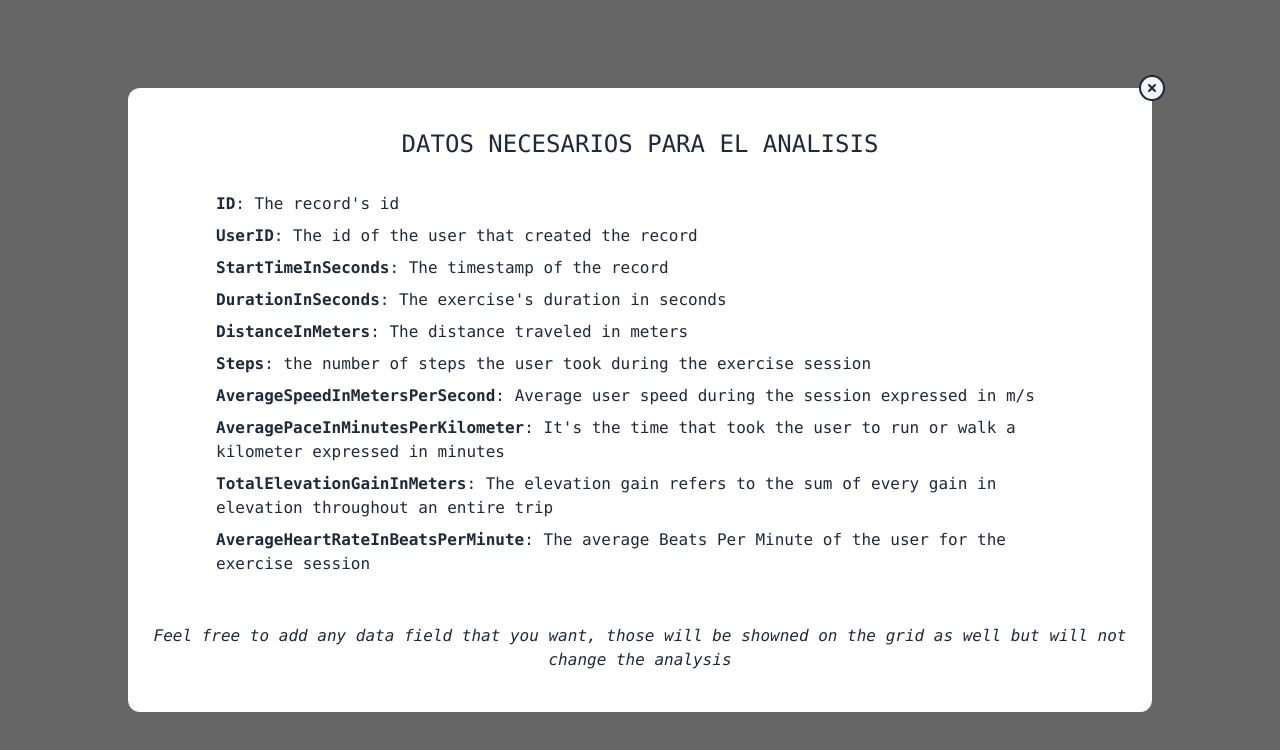
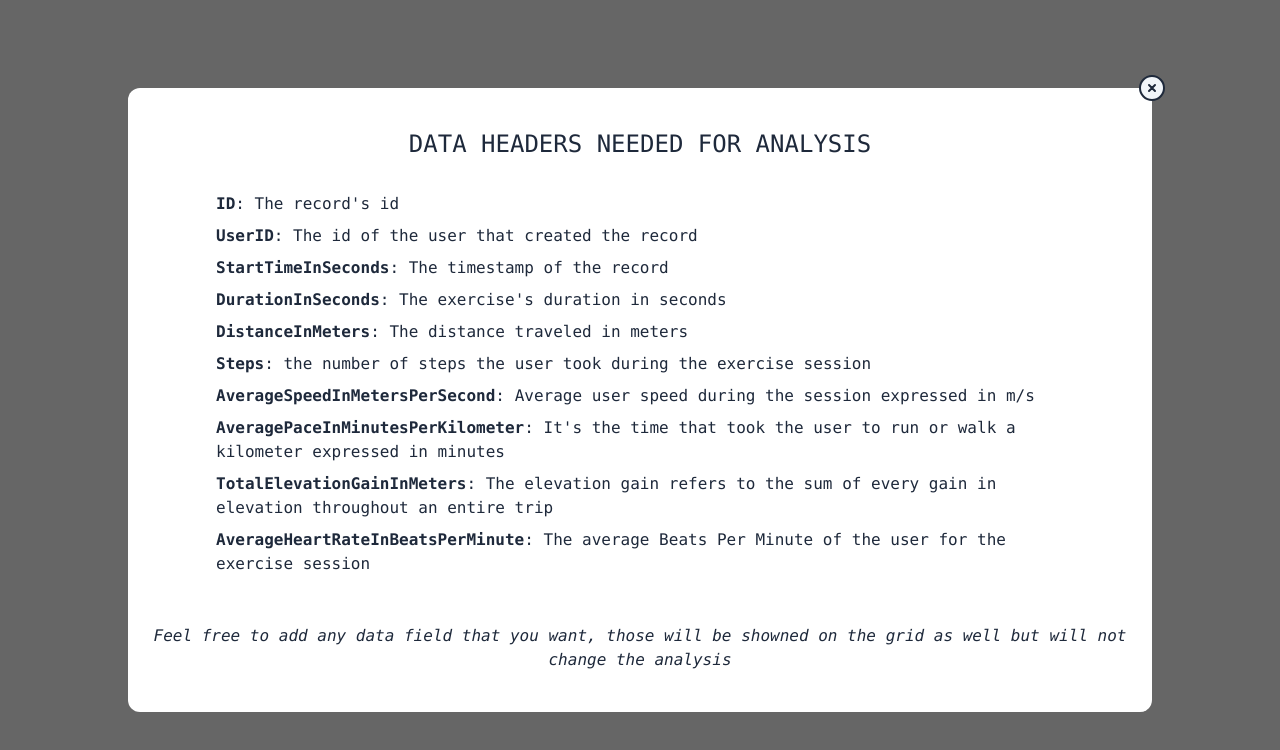
Before and after one commit to kevinlink123/running-data-analizer, a React (Create React App) app: page / in a window 1280 px wide. Both pictures are taken after a click on the element "here". Shown: the top 750 px of the page. Built offline with nearby package versions, Linux system fonts and the light colour scheme.

Commit message:
fix(app): Corrected the modal's title that was written in spanish

```diff
--- a/src/App.tsx
+++ b/src/App.tsx
@@ -184,7 +184,7 @@ function App() {
                     )}
                     { modalOpen &&
                         <Modal handleClose={() => setModalOpen(false)}>
-                            <h1 className="text-2xl mb-8 uppercase font-medium">Datos Necesarios para el Analisis</h1>
+                            <h1 className="text-2xl mb-8 uppercase font-medium">Data Headers Needed for Analysis</h1>
 							<p className="my-2 mx-16 text-left"><span className="font-bold">ID</span>: The record's id</p>
 							<p className="my-2 mx-16 text-left"><span className="font-bold">UserID</span>: The id of the user that created the record</p>
 							<p className="my-2 mx-16 text-left"><span className="font-bold">StartTimeInSeconds</span>: The timestamp of the record</p>
```
